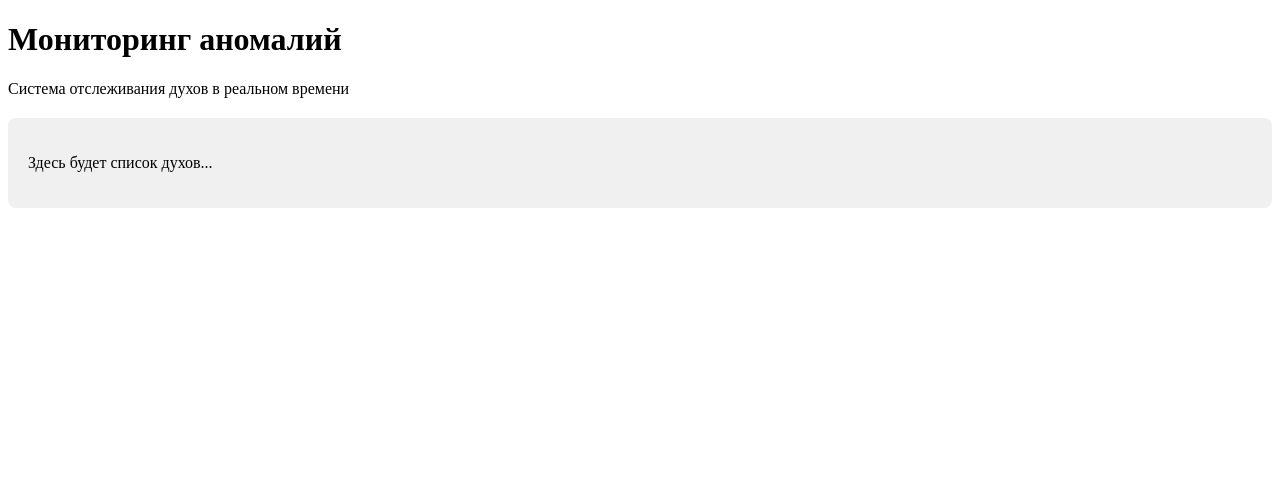
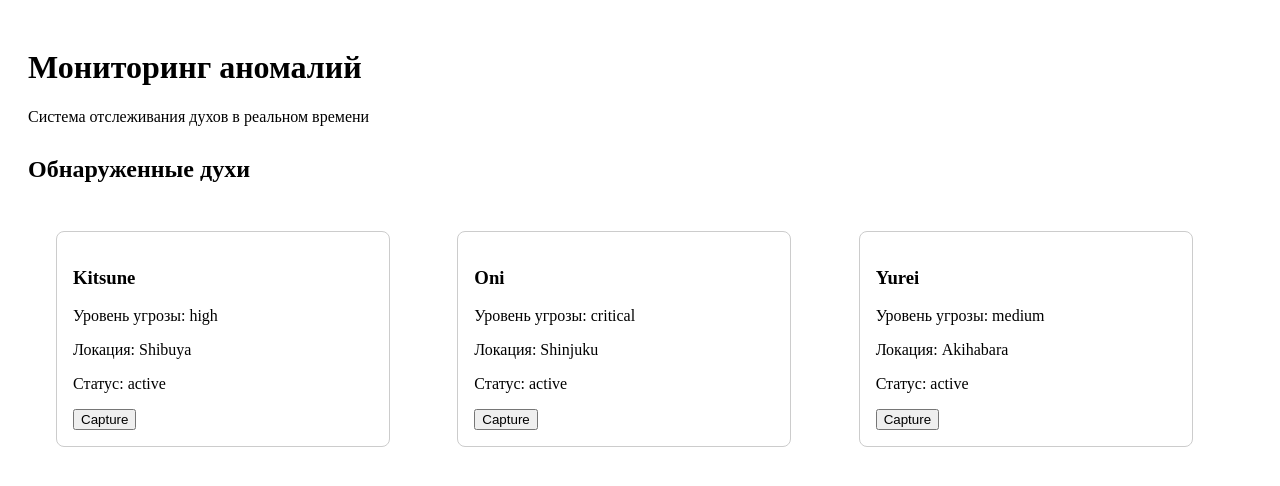
Before and after one commit to BMD63/Jujutsu-Dashboard, a Next.js app: page /monitoring in a window 1280 px wide. Shown: the top 486 px of the page. Built offline with nearby package versions, Linux system fonts and the light colour scheme.

Commit message:
feat: add TanStack Query with providers and spirits list feature

```diff
--- a/package.json
+++ b/package.json
@@ -9,9 +9,11 @@
     "lint": "next lint"
   },
   "dependencies": {
+    "@tanstack/react-query": "5.8.4",
     "next": "14.0.0",
     "react": "18.2.0",
     "react-dom": "18.2.0",
+    "react-hot-toast": "2.4.1",
     "zod": "3.22.4"
   },
   "devDependencies": {
--- a/src/app/layout.tsx
+++ b/src/app/layout.tsx
@@ -1,3 +1,5 @@
+import { Providers } from './providers';
+
 export default function RootLayout({
   children,
 }: {
@@ -6,8 +8,10 @@ export default function RootLayout({
   return (
     <html lang="ru">
       <body>
-        <main>{children}</main>
+        <Providers>
+          <main>{children}</main>
+        </Providers>
       </body>
     </html>
-  )
+  );
 }
--- a/src/app/monitoring/page.tsx
+++ b/src/app/monitoring/page.tsx
@@ -1,11 +1,15 @@
+import { SpiritsList } from '@/features/spirits-list/ui/SpiritsList/SpiritsList';
+
 export default function MonitoringPage() {
   return (
-    <div>
+    <div style={{ padding: '20px' }}>
       <h1>Мониторинг аномалий</h1>
       <p>Система отслеживания духов в реальном времени</p>
-      <div style={{ marginTop: '20px', padding: '20px', background: '#f0f0f0', borderRadius: '8px' }}>
-        <p>Здесь будет список духов...</p>
+
+      <div style={{ marginTop: '30px' }}>
+        <h2>Обнаруженные духи</h2>
+        <SpiritsList />
       </div>
     </div>
-  )
+  );
 }
--- /dev/null
+++ b/src/app/providers.tsx
@@ -0,0 +1,22 @@
+'use client';
+
+// @ts-ignore
+
+import { QueryClient, QueryClientProvider } from '@tanstack/react-query';
+import { ReactNode, useState } from 'react';
+
+export function Providers({ children }: { children: ReactNode }) {
+  const [queryClient] = useState(() => new QueryClient({
+    defaultOptions: {
+      queries: {
+        staleTime: 60 * 1000, // 1 minute
+      },
+    },
+  }));
+
+  return (
+    <QueryClientProvider client={queryClient}>
+      {children}
+    </QueryClientProvider>
+  );
+}
--- /dev/null
+++ b/src/features/spirits-list/api/useSpirits.ts
@@ -0,0 +1,10 @@
+import { useQuery } from '@tanstack/react-query';
+import { fetchSpirits } from '@/shared/api/spirits';
+
+export const useSpirits = () => {
+  return useQuery({
+    queryKey: ['spirits'],
+    queryFn: fetchSpirits,
+    refetchOnWindowFocus: false,
+  });
+};
--- /dev/null
+++ b/src/features/spirits-list/ui/SpiritsList/SpiritsList.tsx
@@ -0,0 +1,34 @@
+'use client';
+
+import { useSpirits } from '../../api/useSpirits';
+import { SpiritCard } from '@/entities/spirit/ui/SpiritCard/SpiritCard';
+import { Spirit } from '@/shared/api/schemas/spirit';
+
+export const SpiritsList = () => {
+  const { data: spirits, isLoading, error } = useSpirits();
+
+  if (isLoading) {
+    return <div>Загрузка списка духов...</div>;
+  }
+
+  if (error) {
+    return <div>Ошибка загрузки: {error.message}</div>;
+  }
+
+  if (!spirits || spirits.length === 0) {
+    return <div>Духи не обнаружены</div>;
+  }
+
+  return (
+    <div style={{
+      display: 'grid',
+      gridTemplateColumns: 'repeat(auto-fill, minmax(300px, 1fr))',
+      gap: '20px',
+      padding: '20px'
+    }}>
+      {spirits.map((spirit: Spirit) => (
+        <SpiritCard key={spirit.id} spirit={spirit} />
+      ))}
+    </div>
+  );
+};
```
Also changed, not shown: src/app/test/page.tsx (deleted, +0 -15 lines), 1 other file (tests, documents, lock files or other folders).
